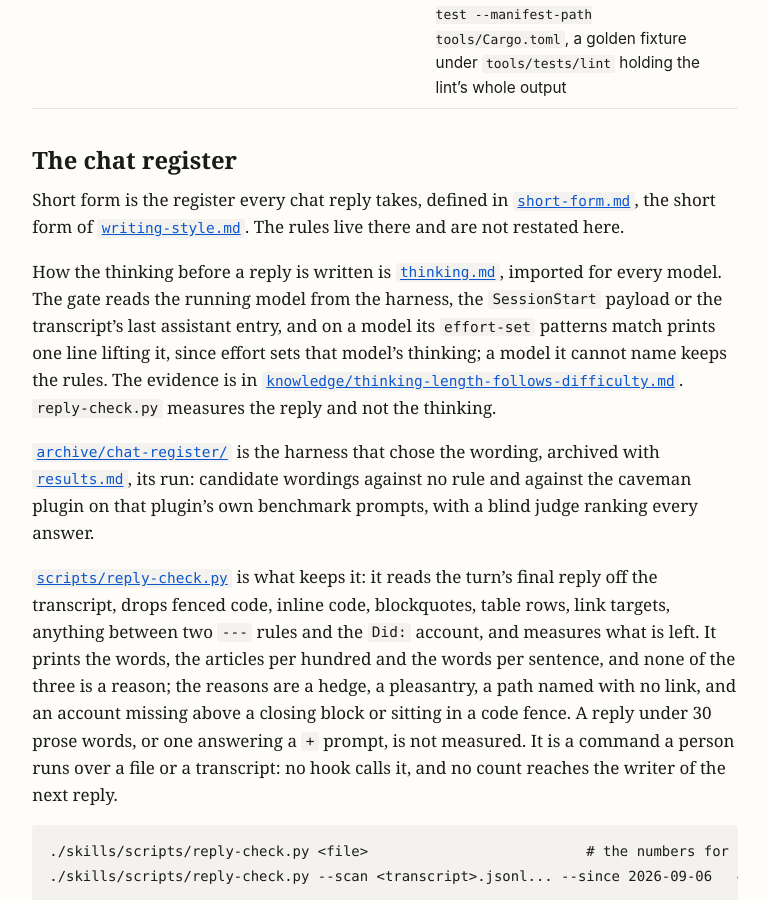
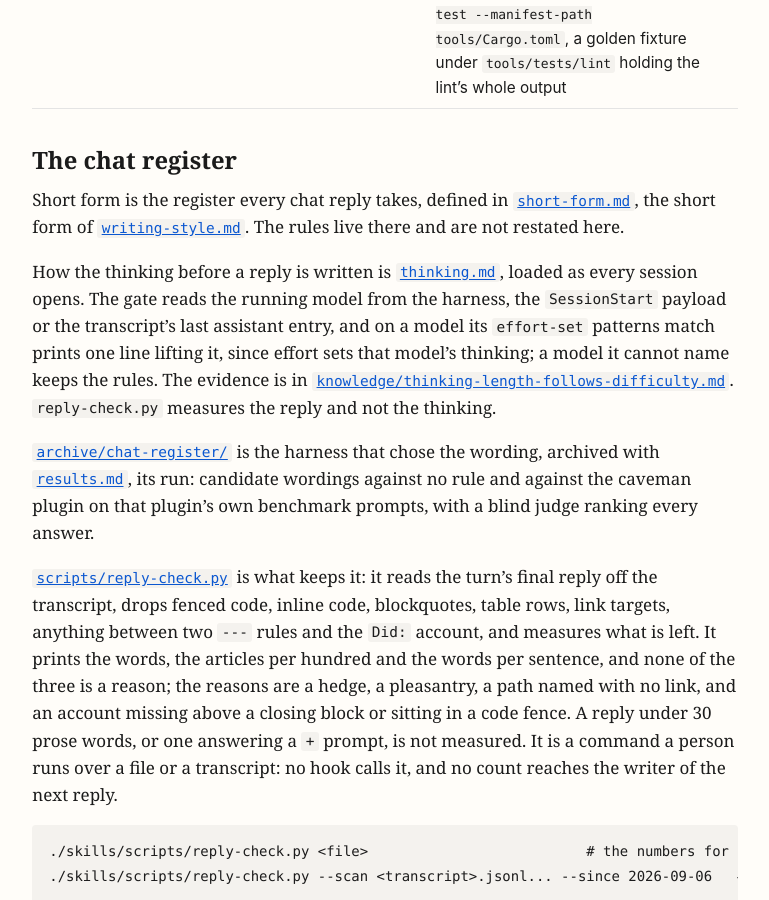
Before and after one commit to davd-gzl/skills, a Jekyll site: the page built from docs/index.md, in a window 1280 px wide and 900 px high, scrolled down 11671 px. Shown: the whole window, without its empty margins (255-1024 px from the left). Built offline with Jekyll 4.4.1, drawn with Linux system fonts in a browser that asks for light colours.

Commit message:
docs: rebuilt from the skills

```diff
--- a/docs/index.md
+++ b/docs/index.md
@@ -234,7 +234,7 @@ Short form is the register every chat reply takes, defined in
 restated here.
 
 How the thinking before a reply is written is [`thinking.md`](https://github.com/davd-gzl/skills/blob/main/thinking.md),
-imported for every model. The gate reads the running model from the harness,
+loaded as every session opens. The gate reads the running model from the harness,
 the `SessionStart` payload or the transcript's last assistant entry, and on a
 model its `effort-set` patterns match prints one line lifting it, since effort
 sets that model's thinking; a model it cannot name keeps the rules. The
```
